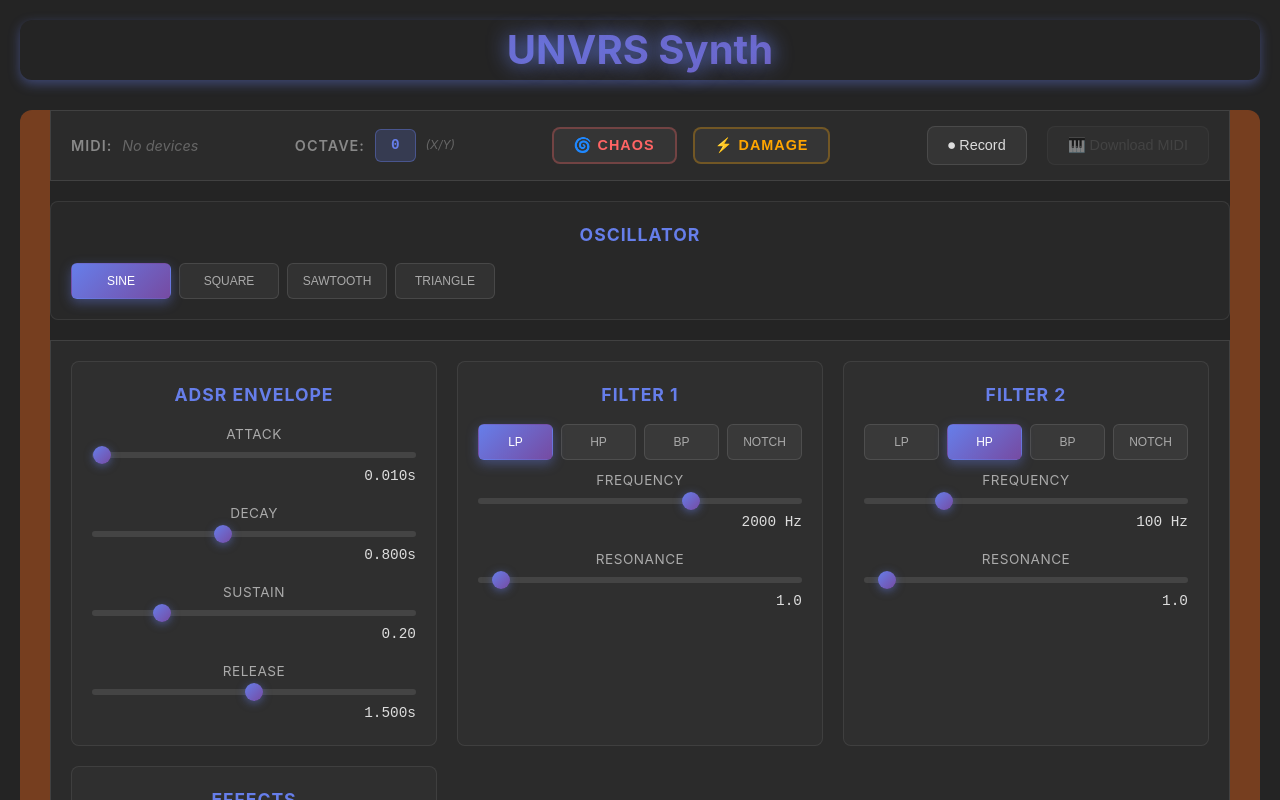
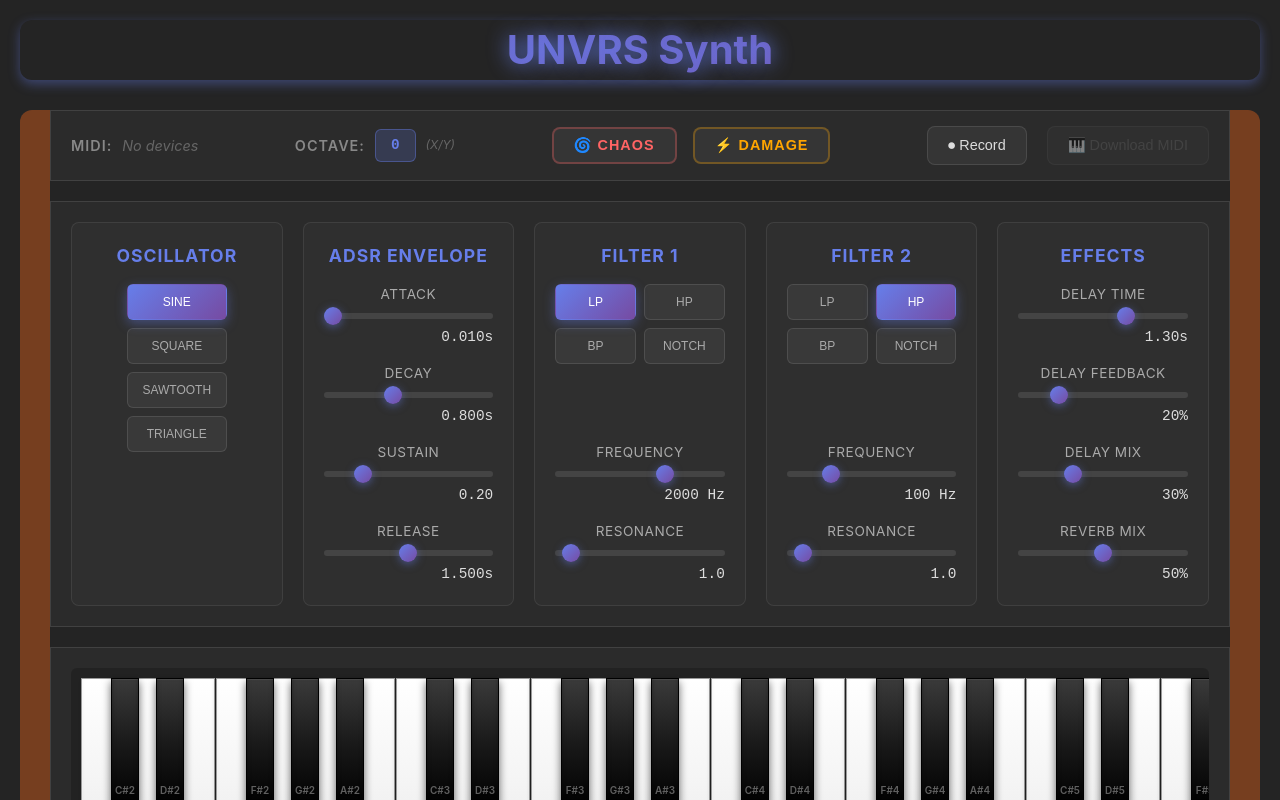
Before and after one commit to UNVRSmusic/unvrs-synth, a React (Vite) app: page / in a window 1280 px wide. Both pictures are taken after a click on the button "Click to Initialize Audio". Shown: the top 800 px of the page. Built offline with nearby package versions, Linux system fonts and the light colour scheme.

Commit message:
layout update

```diff
--- a/src/components/ControlSection.css
+++ b/src/components/ControlSection.css
@@ -1,8 +1,13 @@
 .control-section {
-  padding: 20px;
   background: rgba(255, 255, 255, 0.02);
   border-radius: 8px;
   border: 1px solid rgba(255, 255, 255, 0.08);
+  display: flex;
+  flex-direction: column;
+  flex: 1;
+  /* max-width: 220px;
+  min-width: 200px; */
+  padding: 20px;
 }
 
 .control-section h3 {
@@ -17,6 +22,7 @@
   display: flex;
   flex-direction: column;
   gap: 15px;
+  margin-top: auto;
 }
 
 .control-group {
@@ -77,10 +83,11 @@
   gap: 8px;
 }
 
-.btn-group {
+.osc-group {
   display: flex;
   flex-wrap: wrap;
   gap: 8px;
+  justify-content: center;
 }
 
 .filter-type-selector {
--- a/src/components/OscillatorSection.tsx
+++ b/src/components/OscillatorSection.tsx
@@ -11,25 +11,25 @@ const OscillatorSection = ({ audioEngine }: OscillatorSectionProps) => {
     audioEngine.getWaveType(),
   );
 
-  const [isMonophonic, setIsMonophonic] = useState(
-    audioEngine.getIsMonophonic(),
-  );
+  // const [isMonophonic, setIsMonophonic] = useState(
+  //   audioEngine.getIsMonophonic(),
+  // );
 
   const handleWaveTypeChange = (type: OscillatorType) => {
     setWaveType(type);
     audioEngine.setWaveType(type);
   };
 
-  const handleMonophonicChange = (value: boolean) => {
-    setIsMonophonic(value);
-    audioEngine.setIsMonophonic(value);
-  };
+  // const handleMonophonicChange = (value: boolean) => {
+  //   setIsMonophonic(value);
+  //   audioEngine.setIsMonophonic(value);
+  // };
 
   return (
     <div className="control-section">
       <h3>Oscillator</h3>
       <div className="osc-container">
-        <div className="btn-group">
+        <div className="osc-group">
           {(["sine", "square", "sawtooth", "triangle"] as OscillatorType[]).map(
             (type) => (
               <button
--- a/src/components/Synth.css
+++ b/src/components/Synth.css
@@ -142,9 +142,11 @@
 .synth-controls {
   background: rgba(255, 255, 255, 0.03);
   border: 1px solid rgba(255, 255, 255, 0.1);
-  display: grid;
+  display: flex;
+  flex-wrap: wrap;
+  /* display: grid; */
   gap: 20px;
-  grid-template-columns: repeat(auto-fit, minmax(280px, 1fr));
+  /* grid-template-columns: repeat(auto-fit, minmax(280px, 1fr)); */
   padding: 20px;
 }
 
--- a/src/components/Synth.tsx
+++ b/src/components/Synth.tsx
@@ -169,9 +169,8 @@ const Synth = ({ audioEngine }: SynthProps) => {
         <RecorderSection audioEngine={audioEngine} />
       </div>
 
-      <OscillatorSection audioEngine={audioEngine} />
-
       <div className="synth-controls">
+        <OscillatorSection audioEngine={audioEngine} />
         <EnvelopeSection audioEngine={audioEngine} />
         <FilterSection audioEngine={audioEngine} filterNumber={1} />
         <FilterSection audioEngine={audioEngine} filterNumber={2} />
```
